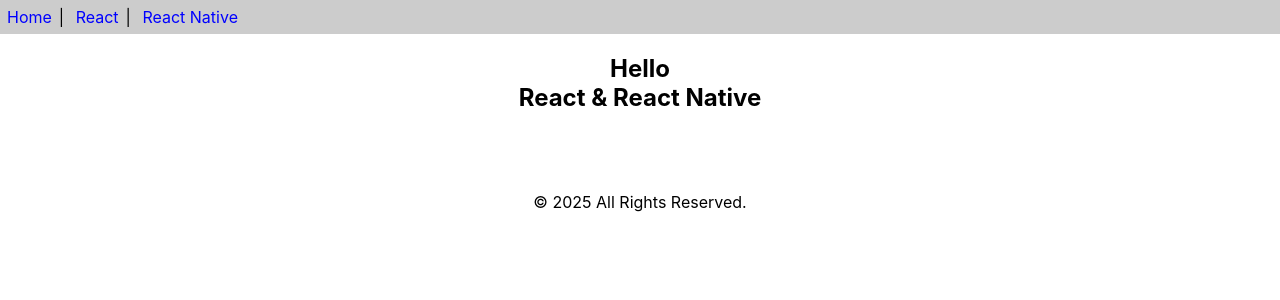
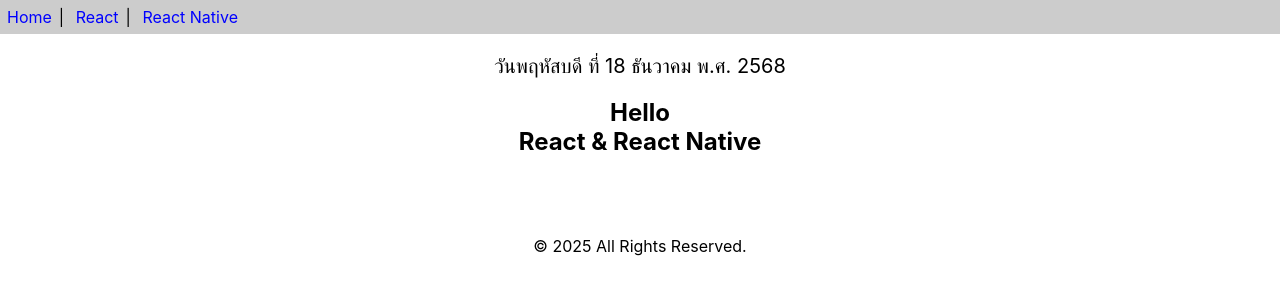
Before and after one commit to Tanongsak-BKK/app1, a React (Create React App) app: page / in a window 1280 px wide. Shown: the top 300 px of the page. Built offline with nearby package versions, Linux system fonts and the light colour scheme.

Commit message:
Class Components
Class Components

```diff
--- a/src/App.js
+++ b/src/App.js
@@ -1,13 +1,13 @@
 import React from "react";
 
-import { Header } from "./func-components";
-import { Footer } from "./func-components";
-import { Content } from "./func-components";
+import { Header ,  Content , Footer  } from "./func-components";
+import  Calendar from "./class-components";
 
 function App() {
 
   return(
     [<Header/>,
+      <p><center><Calendar/></center></p>,
     <Content/>,
     <Footer/>]
   )
--- /dev/null
+++ b/src/class-components.js
@@ -0,0 +1,23 @@
+import React,{Component} from 'react';
+
+export default class Calendar extends Component {
+    getDate(){
+        const dayNames = ['วันอาทิตย์','วันจันทร์','วันอังคาร','วันพุธ','วันพฤหัสบดี','วันศุกร์','วันเสาร์'];
+        const monthNames = ['มกราคม','กุมภาพันธ์','มีนาคม','เมษายน',
+                            'พฤษภาคม','มิถุนายน','กรกฎาคม','สิงหาคม',
+                            'กันยายน','ตุลาคม','พฤศจิกายน','ธันวาคม'];
+        const date = new Date();
+        const weekDay = dayNames[date.getDay()];
+        const day = date.getDate();
+        const month = monthNames[date.getMonth()];
+        const year = date.getFullYear()+543;
+        return `${weekDay} ที่ ${day} ${month} พ.ศ. ${year}`;
+    }
+    render(){
+        return(
+            <div style={{textAlign:'center', marginTop:20, fontSize:20, color:'black'}}>
+                {this.getDate()}
+            </div>
+        )
+    }
+}
```
